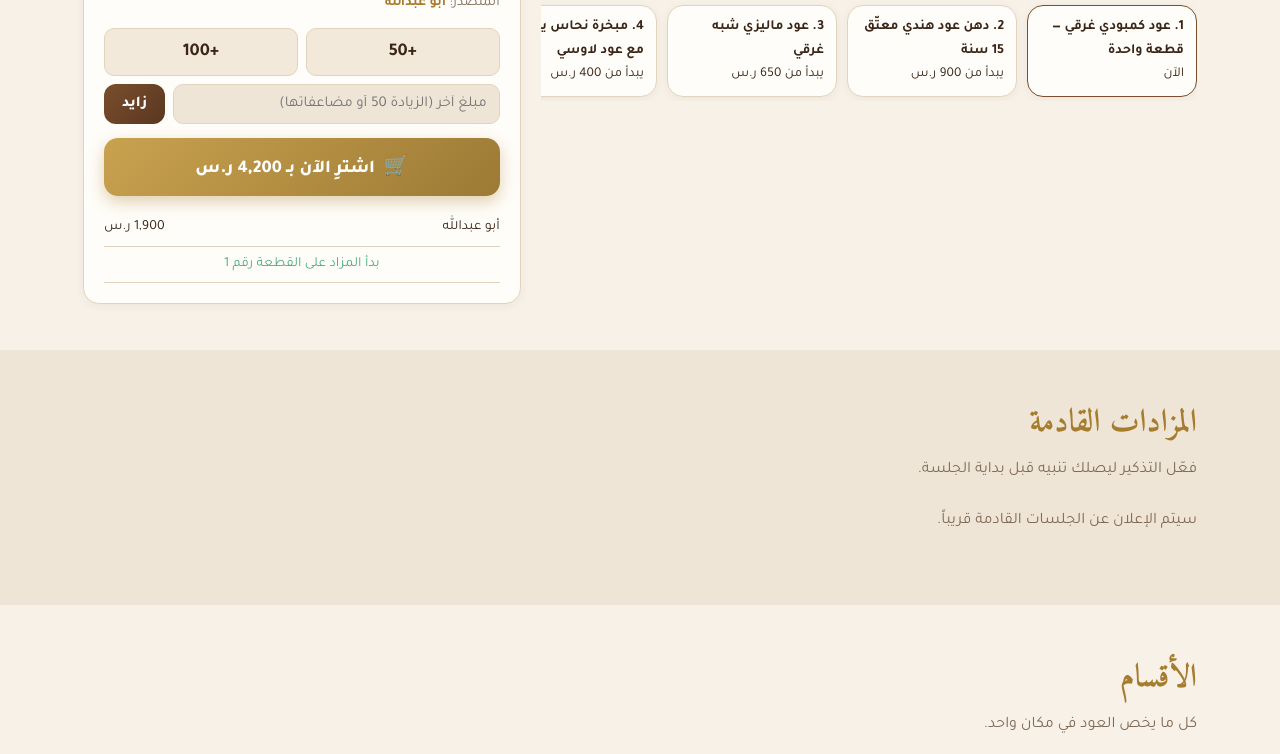
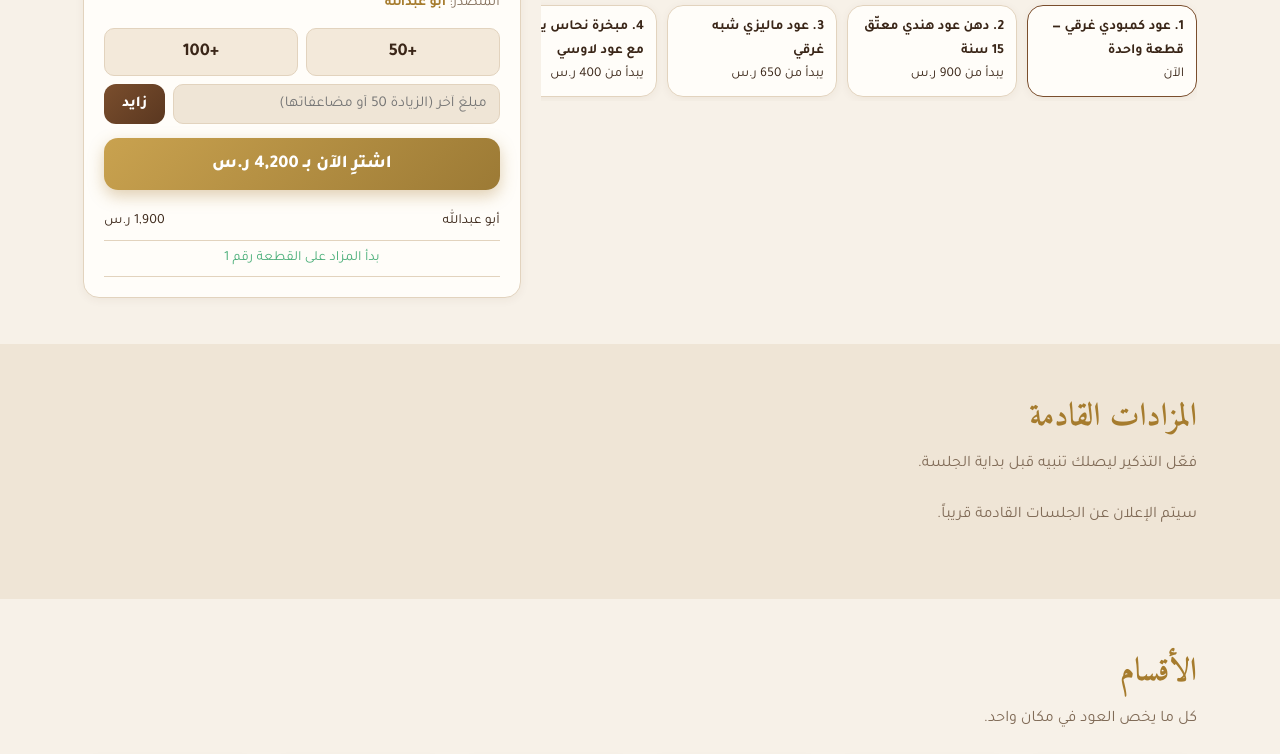
Before and after one commit to tarafttf-sys/Tarftaltayeb, a plain HTML site: page index.html in a window 1280 px wide. Shown: the part 1260-2014 px from the top of the page. Drawn offline with Linux system fonts and the light colour scheme.

Commit message:
Add files via upload

```diff
--- a/index.html
+++ b/index.html
@@ -298,7 +298,7 @@ header{background:rgba(247,241,232,.95)!important}
           <input type="number" id="customBid" placeholder="مبلغ آخر (الزيادة 50 أو مضاعفاتها)" inputmode="numeric" step="50">
           <button class="btn" id="customBtn">زايد</button>
         </div>
-        <button class="buy-now" id="buyNow"><span class="bn-ic">🛒</span> اشترِ الآن بـ <span id="buyPrice">0</span> ر.س</button>
+        <button class="buy-now" id="buyNow">اشترِ الآن بـ <span id="buyPrice">0</span> ر.س</button>
         <div class="log" id="log"></div>
       </div>
     </div>
```
